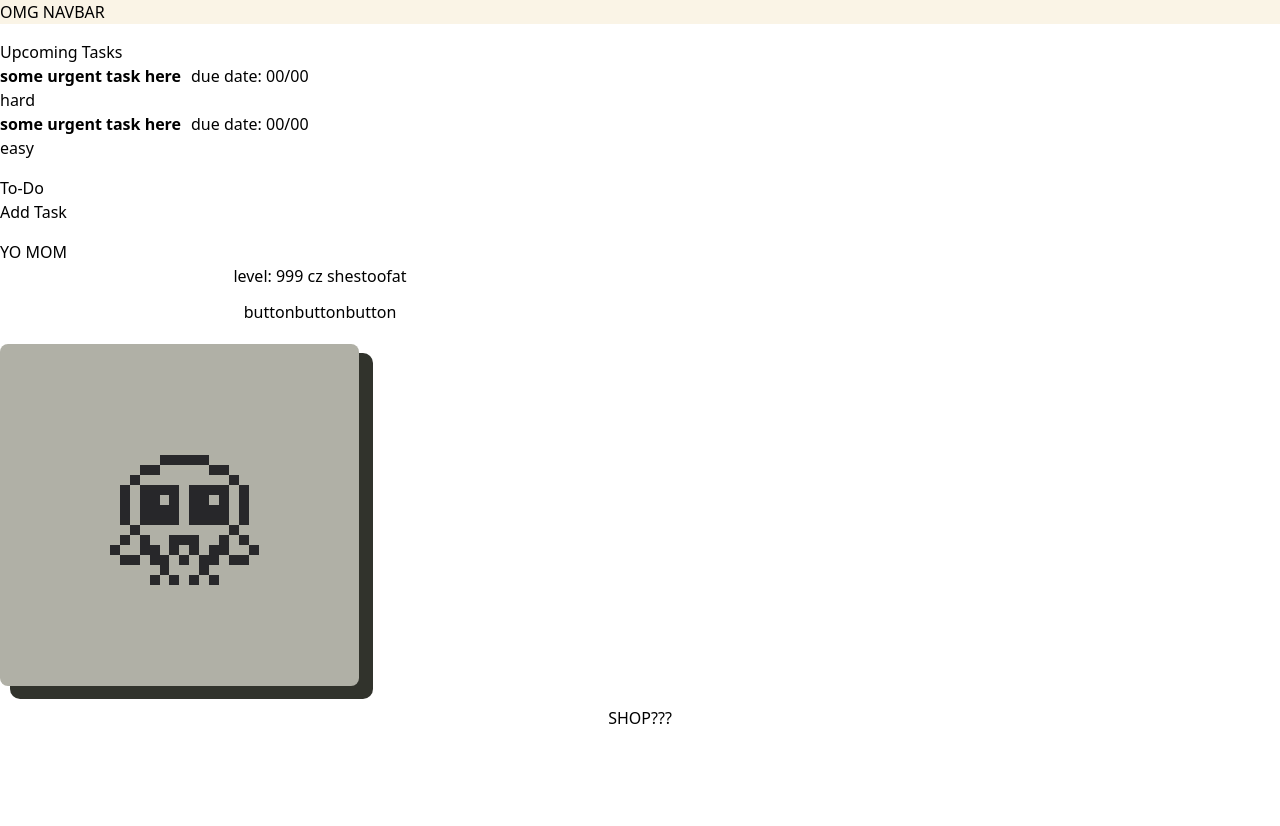
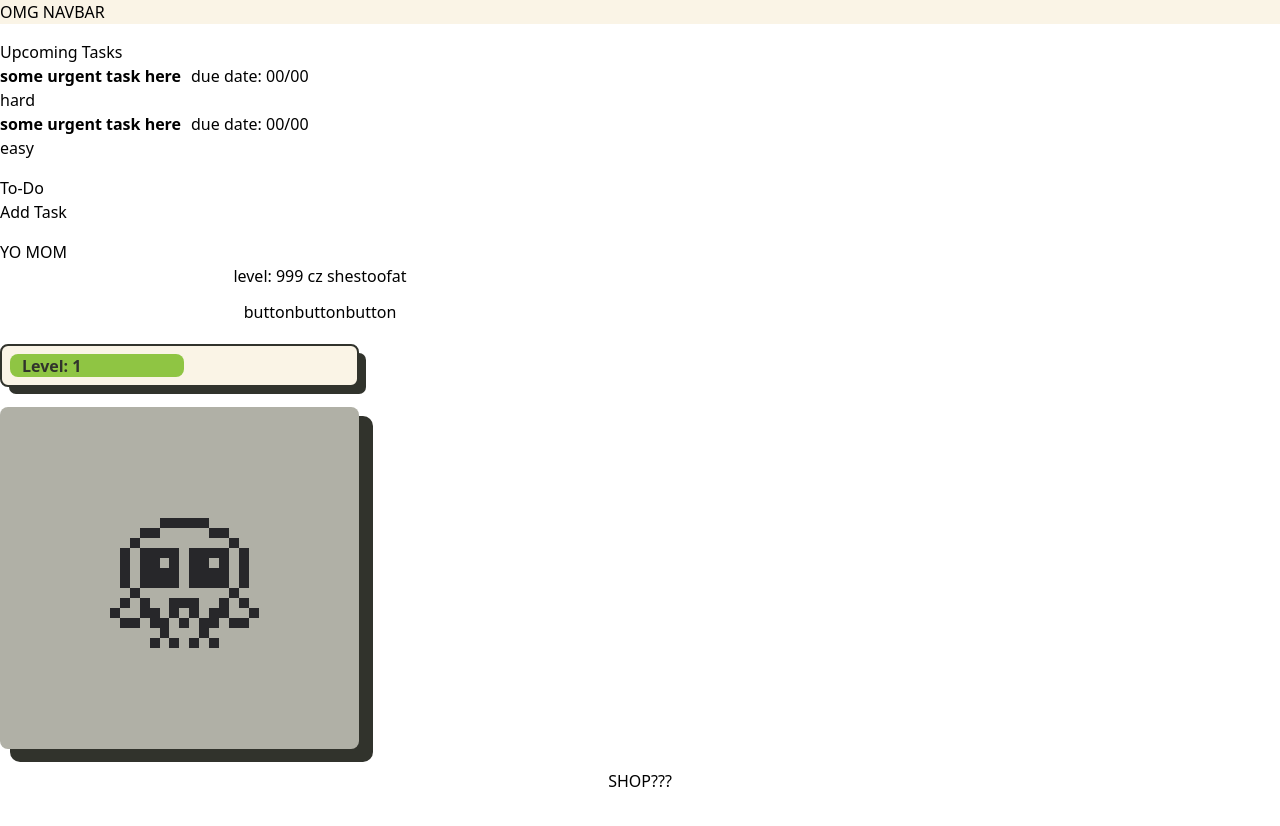
Before and after one commit to aiimee/MACWebHack, a React (Create React App) app in the folder taskagotchi/: page /tasks in a window 1280 px wide. Shown: the top 826 px of the page. Built offline with nearby package versions, Linux system fonts and the light colour scheme.

Commit message:
finished implementing level bar

```diff
--- /dev/null
+++ b/taskagotchi/src/components/LevelBar/LevelBar.jsx
@@ -0,0 +1,44 @@
+import React, { useState, useEffect } from 'react';
+
+const LevelBar = ({ experiencePoints }) => {
+    const [currentExperience, setCurrentExperience] = useState(0);
+    const [currentLevel, setCurrentLevel] = useState(1);
+    // Initial experience required for the next level
+    const [experienceToNextLevel, setExperienceToNextLevel] = useState(100);
+
+    useEffect(() => {
+        if (experiencePoints > 0) {
+          addExperience(experiencePoints);
+        }
+    }, [experiencePoints]);
+
+    const addExperience = (newExperience) => {
+        let newTotalExperience = currentExperience + newExperience;
+        while (newTotalExperience >= experienceToNextLevel) {
+            newTotalExperience -= experienceToNextLevel;
+            setCurrentLevel(currentLevel => currentLevel + 1);
+            // Incrementally increase the XP needed for the next level
+            setExperienceToNextLevel(experienceToNextLevel => experienceToNextLevel + 50);
+        }
+        setCurrentExperience(newTotalExperience);
+    };
+
+    const progressPercentage = (currentExperience / experienceToNextLevel) * 100;
+
+    return (
+        // Level Bar
+        <div className='flex items-center justify-center my-5 p-1 bg-[#FAF4E6] rounded-lg shadow-custom relative border-[#31332C] border-2'
+             style={{ width: '359px', height: '43px' }}>
+            {/* Exp bar */}
+            <div className='relative w-full h-full rounded-lg overflow-hidden'>
+                <div className='absolute top-1 left-1 right-1 bottom-1 bg-[#8FC543] rounded-lg'
+                     style={{ width: `${progressPercentage}%` }}></div>
+            </div>
+            <div className='absolute w-full text-left pl-5 align-middle text-[#31332C] font-bold'>
+                Level: {currentLevel}
+            </div>
+        </div>
+    );
+};
+
+export default LevelBar;
--- a/taskagotchi/src/components/VirtualPet/Character.jsx
+++ b/taskagotchi/src/components/VirtualPet/Character.jsx
@@ -3,6 +3,8 @@ import character1 from '../../assets/images/character1.png'
 import SpriteAnimator from './SpriteAnimator'
 
 const Character = () => {
+  // TODO: Add different characters
+  // NOTE: Different style sheets may have different dimensions and frames (update accordingly)
   const spriteSheet = character1
   const frameWidth = 16
   const frameHeight = 16
@@ -11,7 +13,7 @@ const Character = () => {
 
   return (
     <div
-      className='flex flex-col items-center justify-center my-5 p-4 bg-[#B0B0A6] rounded-lg shadow-custom'
+      className='flex flex-col items-center justify-center my-5 p-4 bg-[#B0B0A6] rounded-lg shadow-pet'
       style={{ width: '359px', height: '342px' }}
     >
       <SpriteAnimator
--- a/taskagotchi/src/components/VirtualPet/SpriteAnimator.jsx
+++ b/taskagotchi/src/components/VirtualPet/SpriteAnimator.jsx
@@ -1,5 +1,7 @@
 import React, { useState, useEffect } from 'react'
 
+// Function only works if the sprite sheet is in a horizontal format
+// Animator works by panning accross the sprite sheet at certain intervals
 const SpriteAnimator = ({ spriteSheet, frameWidth, frameHeight, frameCount, animationInterval}) => {
   const [currentFrame, setCurrentFrame] = useState(0)
   const scale = 10
--- a/taskagotchi/src/pages/TaskPage/TaskPage.jsx
+++ b/taskagotchi/src/pages/TaskPage/TaskPage.jsx
@@ -1,3 +1,4 @@
+import LevelBar from '../../components/LevelBar/LevelBar'
 import NavigationBar from '../../components/NavigationBar/NavigationBar'
 import Pet from '../../components/TasksTab/Pet/Pet'
 import ToDo from '../../components/TasksTab/ToDo/ToDo'
@@ -28,6 +29,7 @@ const TaskPage = () => {
         </div>
 
         <div>
+          <LevelBar experiencePoints={50}/>
           <Character />
         </div>
 
--- a/taskagotchi/tailwind.config.js
+++ b/taskagotchi/tailwind.config.js
@@ -4,7 +4,8 @@ module.exports = {
   theme: {
     extend: {
       boxShadow: {
-        custom: '12px 11px 0px 2px #31332C'
+        pet: '12px 11px 0px 2px #31332C',
+        custom: '8px 8px 0px -1px #31332C'
       }
     }
   },
```
Also changed, not shown: taskagotchi/src/pages/TaskPage/TaskPage.css (deleted).
